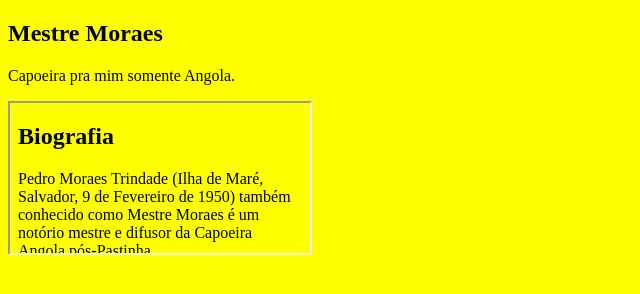
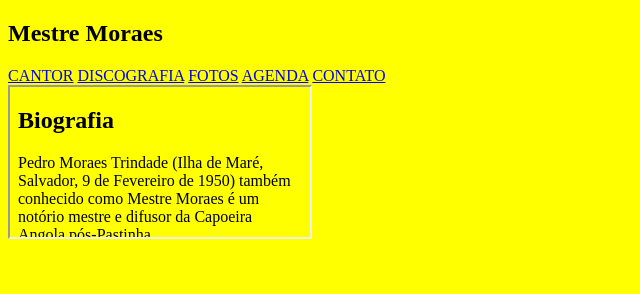
Before and after one commit to atnzpe/disco_mestre_moraes, a plain HTML site: page index.html in a window 1280 px wide. Shown: the whole page, without its empty margins (0-640 px from the left). Drawn offline with Linux system fonts and the light colour scheme.

Commit message:
tag nav atualizada

```diff
--- a/index.html
+++ b/index.html
@@ -9,18 +9,21 @@
 	<meta charset="utf-8">
 
     <link rel="stylesheet" type="text/css" href="estilo.css">
+
    </head>
 
    <body>
 	<section>
 	    <header>
+			<h1> Mestre Moraes </h1>
 	    </header>
 
- <h1>Mestre Moraes</h1>
-
-     <p>Capoeira pra mim somente Angola.</p>
-
- 	    <nav>
+  	    <nav>
+			<a href="cantor.html" target="pagina">CANTOR</a>
+			<a href="discografia.html" target="pagina">DISCOGRAFIA</a>
+			<a href="fotos.html" target="pagina">FOTOS</a>
+			<a href="agenda.html" target="pagina">AGENDA</a>
+			<a href="contato.html" target="pagina">CONTATO</a>
 	    </nav>
 
 	    <div id="apoio">
```
